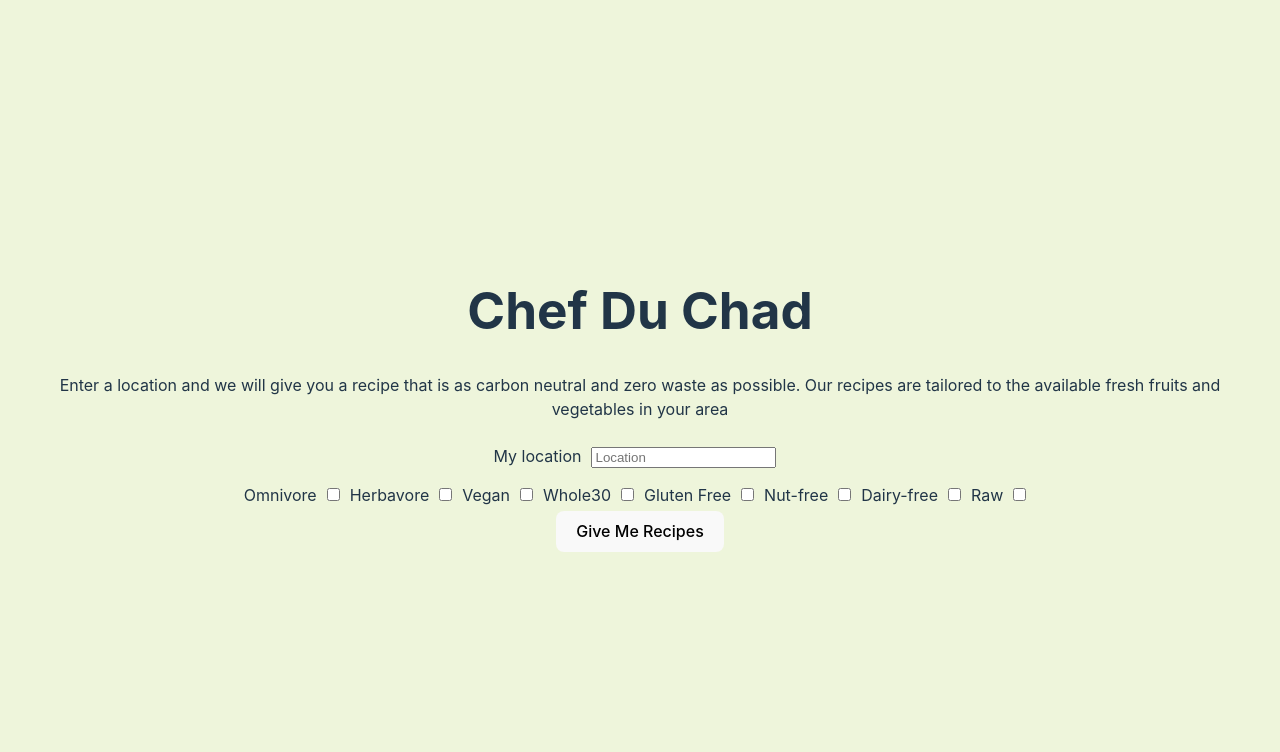
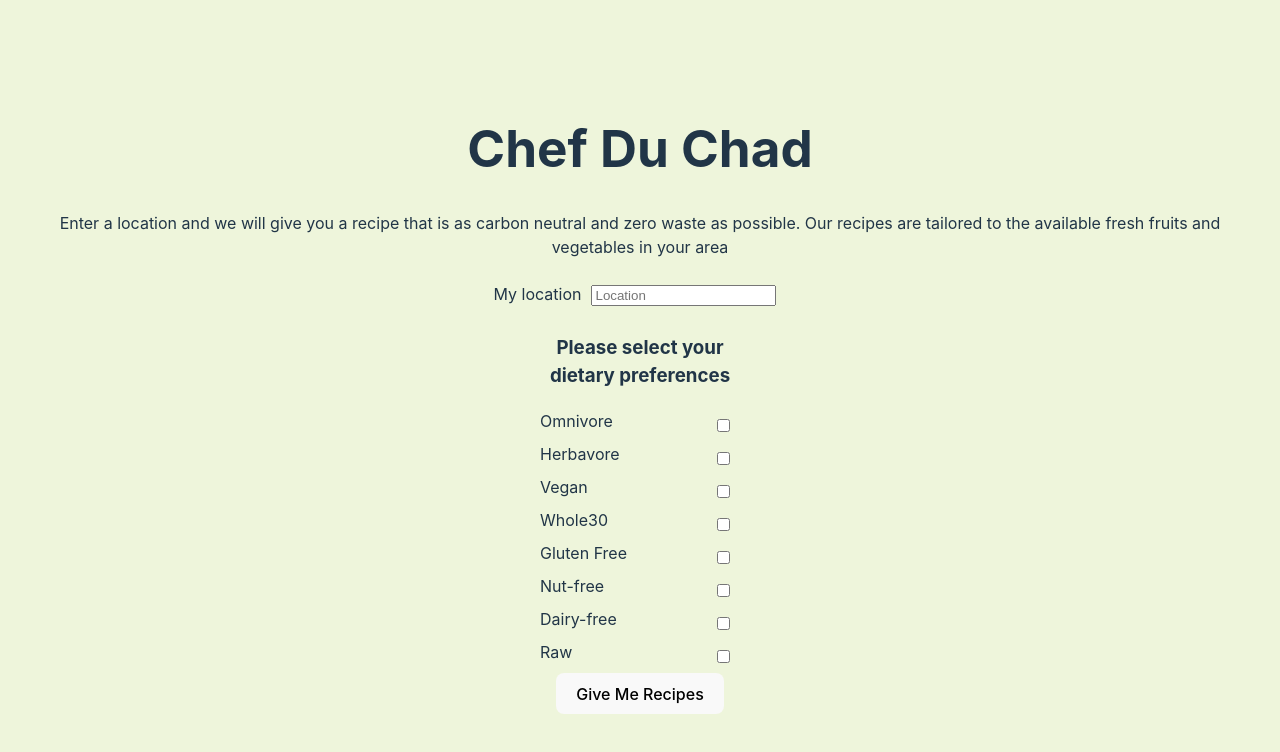
Before and after one commit to emmalgs/olio-hackathon-chapstick, a React (Vite) app: page / in a window 1280 px wide. Shown: the top 752 px of the page. Built offline with nearby package versions, Linux system fonts and the light colour scheme.

Commit message:
add styling to checkboxed

```diff
--- a/src/components/App.css
+++ b/src/components/App.css
@@ -20,3 +20,16 @@ body {
 input {
   margin: 10px;
 }
+
+.checkboxes {
+  display: flex;
+  flex-direction: column;
+  width: 200px;
+  margin: auto;
+  align-items: space-between;
+}
+
+.check-line {
+  display: flex;
+  justify-content: space-between;
+}
--- a/src/components/ChadController.jsx
+++ b/src/components/ChadController.jsx
@@ -8,7 +8,7 @@ function ChadController() {
   const [result, setResult] = useState('')
   const [formVisible, setFormVisible] = useState(true);
   const [image, setImage] = useState('')
-  const [recipeLoaded, setRecipeLoaded] = useState(false);
+  // const [recipeLoaded, setRecipeLoaded] = useState(false);
 
   const toggleForm = () => {
     setFormVisible(prevState => !prevState)
@@ -24,14 +24,14 @@ function ChadController() {
         body: JSON.stringify({
           model: 'gpt-3.5-turbo',
           messages: [{role: 'system', content:
-        "You are a really mean girl but you are passionate about sustainability and you generate recipes that are carbon neutral or zero waste"}, {role: 'user', content: `${userInput}`}]
+        "You are a fancy chef with helpful ideas and you keep it short and sassy"}, {role: 'user', content: `${userInput}`}]
         }),
       })
       .then((response) => response.json())
       .then((data) => {
         setResult(data.choices[0].message.content)
         toggleForm();
-        setRecipeLoaded(true)
+        // setRecipeLoaded(true)
         return data.choices[0].message.content
       })
       .then((resp) => {
--- a/src/components/Form.jsx
+++ b/src/components/Form.jsx
@@ -15,7 +15,6 @@ function Form(props) {
     console.log(e.target.diet.value);
     const message = `Could you give me a recipe that has no carbon footprint? I want this recipe to focus on food near me in ${e.target.location.value} and follows these dietary requirements: ${checked}. If the recipe has any waste I want ideas for things I can make out of the waste. Could you format your response so that the title of the dish outputs first?`;
     props.talkToChad(message);
-    // props.createImage();
   };
 
   return (
@@ -24,23 +23,24 @@ function Form(props) {
       <form onSubmit={getResponse}>
         <label>My location</label>
         <input type="text" name="location" placeholder="Location" />
-        <div>
-          <label>Omnivore</label>
-          <input type="checkbox" name="diet" value="omnivore" onChange={handleChecked}/>
-          <label>Herbavore</label>
-          <input type="checkbox" name="diet" value="herbavore" onChange={handleChecked}/>
-          <label>Vegan</label>
-          <input type="checkbox" name="diet" value="vegan" onChange={handleChecked}/>
-          <label>Whole30</label>
-          <input type="checkbox" name="diet" value="whole30" onChange={handleChecked}/>
-          <label>Gluten Free</label>
-          <input type="checkbox" name="diet" value="gluten-free" onChange={handleChecked}/>
-          <label>Nut-free</label>
-          <input type="checkbox" name="diet" value="nut-free" onChange={handleChecked}/>
-          <label>Dairy-free</label>
-          <input type="checkbox" name="diet" value="dairy-free" onChange={handleChecked}/>
-          <label>Raw</label>
-          <input type="checkbox" name="diet" value="raw" onChange={handleChecked}/>
+        <div className="checkboxes">
+          <h3>Please select your dietary preferences</h3>
+          <div className="check-line"><label>Omnivore</label>
+          <input type="checkbox" name="diet" value="omnivore" onChange={handleChecked}/></div>
+          <div className="check-line"><label>Herbavore</label>
+          <input type="checkbox" name="diet" value="herbavore" onChange={handleChecked}/></div>
+          <div className="check-line"><label>Vegan</label>
+          <input type="checkbox" name="diet" value="vegan" onChange={handleChecked}/></div>
+          <div className="check-line"><label>Whole30</label>
+          <input type="checkbox" name="diet" value="whole30" onChange={handleChecked}/></div>
+          <div className="check-line"><label>Gluten Free</label>
+          <input type="checkbox" name="diet" value="gluten-free" onChange={handleChecked}/></div>
+          <div className="check-line"><label>Nut-free</label>
+          <input type="checkbox" name="diet" value="nut-free" onChange={handleChecked}/></div>
+          <div className="check-line"><label>Dairy-free</label>
+          <input type="checkbox" name="diet" value="dairy-free" onChange={handleChecked}/></div>
+          <div className="check-line"><label>Raw</label>
+          <input type="checkbox" name="diet" value="raw" onChange={handleChecked}/></div>
         </div>
         <button type="submit">Give Me Recipes</button>
       </form>
```
